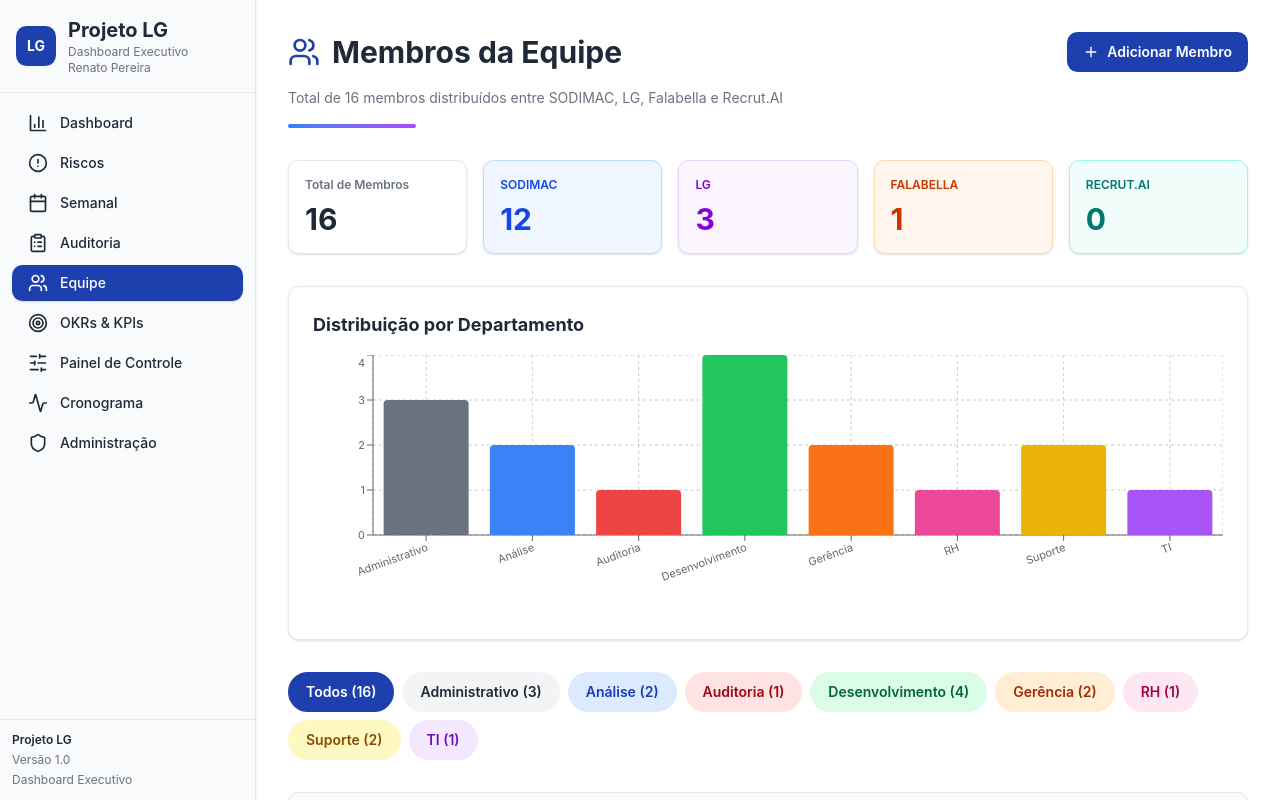
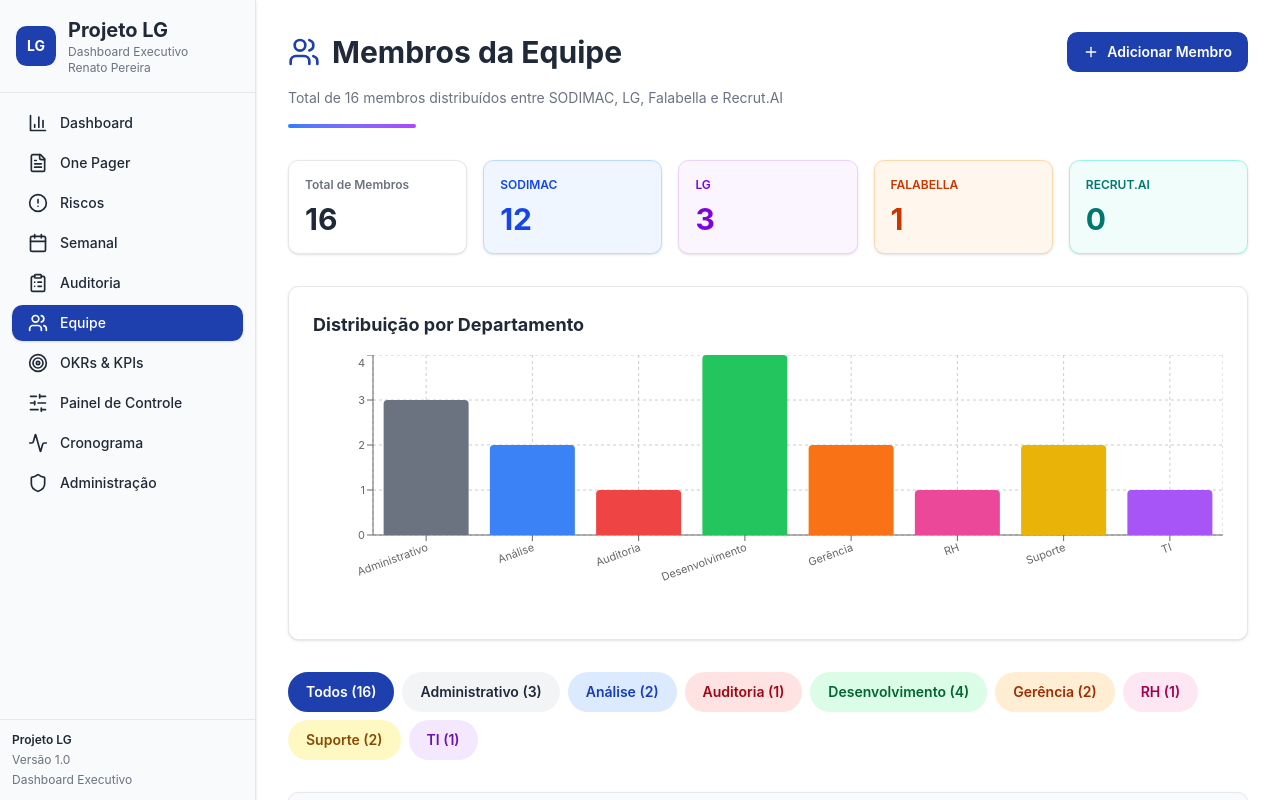
Before and after one commit to recesp-lab/lg-executive-command-center, a React (Vite) app in the folder newproject/: page /team in a window 1280 px wide. Built offline with nearby package versions, Linux system fonts and the light colour scheme.

Commit message:
Add files via upload

```diff
--- a/newproject/src/components/DashboardLayout.tsx
+++ b/newproject/src/components/DashboardLayout.tsx
@@ -1,15 +1,16 @@
 import { ReactNode } from 'react';
-import { BarChart3, AlertCircle, Calendar, ClipboardList, Users, Target, SlidersHorizontal, Shield, Activity } from 'lucide-react';
+import { BarChart3, AlertCircle, Calendar, ClipboardList, Users, Target, SlidersHorizontal, Shield, Activity, FileText } from 'lucide-react';
 import { Link } from 'wouter';
 
 interface DashboardLayoutProps {
   children: ReactNode;
-  currentPage?: 'dashboard' | 'weekly' | 'risks' | 'audit' | 'team' | 'okrs' | 'admin' | 'control-panel' | 'cronograma';
+  currentPage?: 'dashboard' | 'weekly' | 'risks' | 'audit' | 'team' | 'okrs' | 'admin' | 'control-panel' | 'cronograma' | 'onepager';
 }
 
 export default function DashboardLayout({ children, currentPage = 'dashboard' }: DashboardLayoutProps) {
   const navItems = [
     { id: 'dashboard', label: 'Dashboard', icon: BarChart3, href: '/' },
+    { id: 'onepager', label: 'One Pager', icon: FileText, href: '/onepager' },
     { id: 'risks', label: 'Riscos', icon: AlertCircle, href: '/risks' },
     { id: 'weekly', label: 'Semanal', icon: Calendar, href: '/weekly' },
     { id: 'audit', label: 'Auditoria', icon: ClipboardList, href: '/audit' },
```
